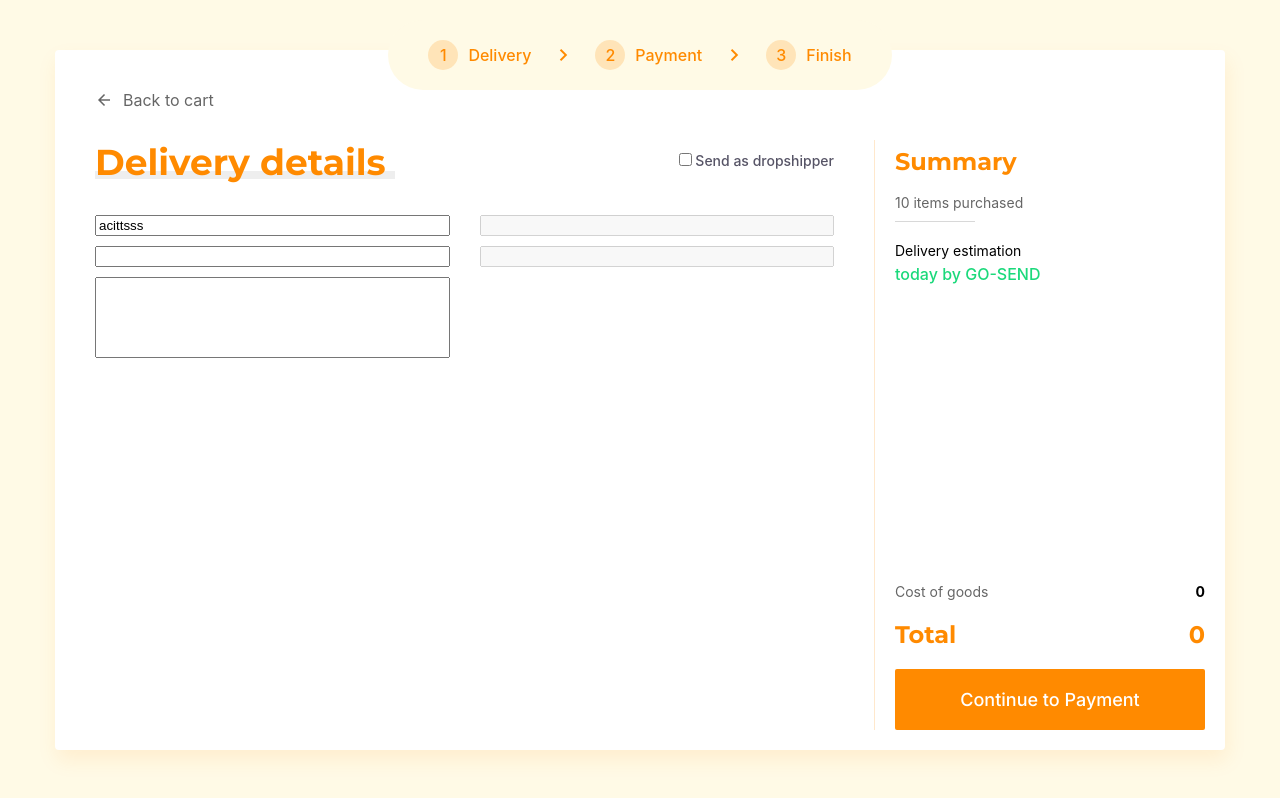
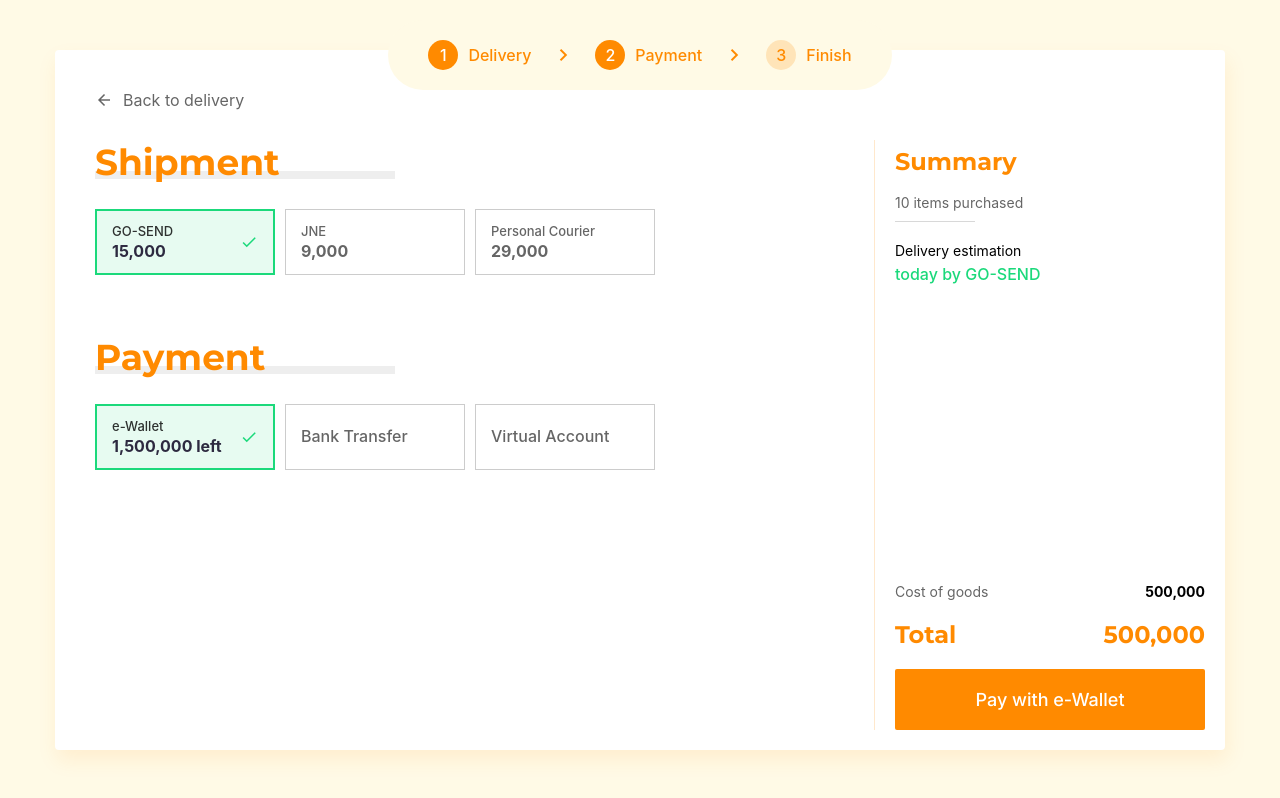
Before and after one commit to rasyidrmhd/Checkout-Simulation, a React (Create React App) app: page / in a window 1280 px wide. Built offline with nearby package versions, Linux system fonts and the light colour scheme.

Commit message:
added stepper and summary functionallity

```diff
--- a/src/App.js
+++ b/src/App.js
@@ -1,16 +1,14 @@
 import React from "react";
 import { useForm } from "react-hook-form";
-import { Text, Box, Form } from "./components";
+import { Box, Form } from "./components";
 import Delivery from "./components/Delivery";
-import Divider from "./components/Divider";
 import Finish from "./components/Finish";
-import Icon from "./components/Icon";
 import Shipment from "./components/Shipment";
 import Stepper from "./components/Stepper";
 import Summary from "./components/Summary";
 
 function App() {
-  const [step, setStep] = React.useState(1);
+  const [step, setStep] = React.useState(2);
   const {
     handleSubmit,
     formState: { errors },
@@ -19,11 +17,11 @@ function App() {
     watch,
   } = useForm({
     defaultValues: {
-      email: "acittsss",
+      email: "",
       phone: "",
       address: "",
-      shipment: "",
-      payment: "",
+      shipment: "GO-SEND",
+      payment: "e-Wallet",
       dropshipEnable: false,
       dropshipName: "",
       dropshipPhone: "",
@@ -39,12 +37,19 @@ function App() {
 
   return (
     <Box position="relative" backgroundColor="#fffae6" padding="50px 55px" minHeight="100vh" display="flex" justifyContent="center">
-      <Stepper />
+      <Stepper step={step} />
       <Form onSubmit={handleSubmit(onSubmit)} backgroundColor="white" borderRadius="4px" boxShadow="2px 10px 20px rgba(255, 138, 0, 0.1)" width="100%" display="flex">
-        <Delivery register={register} setValue={setValue} />
-        {/* <Shipment /> */}
-        {/* <Finish /> */}
-        <Summary field={field} errors={errors} />
+        {(() => {
+          switch (step) {
+            case 1:
+              return <Delivery field={field} register={register} setValue={setValue} />;
+            case 2:
+              return <Shipment field={field} setValue={setValue} />;
+            default:
+              return <Finish />;
+          }
+        })()}
+        <Summary field={field} errors={errors} step={step} setStep={setStep} />
       </Form>
     </Box>
   );
--- a/src/components/Delivery/index.js
+++ b/src/components/Delivery/index.js
@@ -3,13 +3,17 @@ import { Box, Input, Text, TextArea } from "..";
 import BackNavigation from "../BackNavigation";
 import StyledHeader from "../StyledHeader";
 
-const Delivery = ({ register, setValue }) => {
+const Delivery = ({ field, register, setValue }) => {
   const [checked, setChecked] = React.useState(false);
   const handleChange = (e) => {
     const { checked } = e.target;
+    setValue("dropshipEnable", checked);
     if (!checked) {
       setValue("dropshipName", "");
       setValue("dropshipPhone", "");
+      setValue("total", field.total - 5900);
+    } else {
+      setValue("total", field.total + 5900);
     }
     setChecked(checked);
   };
@@ -36,8 +40,8 @@ const Delivery = ({ register, setValue }) => {
             <TextArea rows={5} {...register("address", { required: true })} style={{ resize: "none" }}></TextArea>
           </Box>
           <Box display="flex" flexDirection="column" width="100%" gap="10px">
-            <Input type="text" {...register("dropshipName")} disabled={!checked} />
-            <Input type="number" {...register("dropshipPhone")} disabled={!checked} />
+            <Input type="text" {...register("dropshipName", { required: checked })} disabled={!checked} />
+            <Input type="number" {...register("dropshipPhone", { required: checked })} disabled={!checked} />
           </Box>
         </Box>
       </Box>
--- a/src/components/Shipment/ShipmentCard.js
+++ b/src/components/Shipment/ShipmentCard.js
@@ -2,7 +2,7 @@ import React from "react";
 import { Box, Text } from "..";
 import Icon from "../Icon";
 
-const ShipmentCard = ({ label, price, active }) => {
+const ShipmentCard = ({ label, price, active, setValue, field }) => {
   const [hover, setHover] = React.useState(false);
   return (
     <Box
@@ -16,13 +16,19 @@ const ShipmentCard = ({ label, price, active }) => {
       cursor="pointer"
       onMouseEnter={() => !active && setHover(true)}
       onMouseLeave={() => setHover(false)}
+      onClick={() => {
+        if (field === "shipment") {
+          setValue("shipment", label);
+        }
+        setValue(field, label);
+      }}
     >
       <Box display="flex" flexDirection="column" gap="2px">
         <Text fontWeight="500" fontSize={!price ? "16px" : "13px"} opacity={active ? "80%" : "60%"}>
           {label}
         </Text>
         <Text fontWeight="700" fontSize="16px" opacity={active ? "100%" : "60%"} color={active ? "#2D2A40" : "black"}>
-          {price}
+          {price.toLocaleString("en-US")} {label === "e-Wallet" && "left"}
         </Text>
       </Box>
       {active && <Icon icon="check" weight="400" size="18px" color="#1BD97B" />}
--- a/src/components/Shipment/index.js
+++ b/src/components/Shipment/index.js
@@ -4,7 +4,7 @@ import BackNavigation from "../BackNavigation";
 import StyledHeader from "../StyledHeader";
 import ShipmentCard from "./ShipmentCard";
 
-const Shipment = () => {
+const Shipment = ({ field, setValue }) => {
   return (
     <Box display="flex" flexDirection="column" gap="30px" height="100%" width="70%" padding="40px 40px 20px">
       <BackNavigation>Back to delivery</BackNavigation>
@@ -17,7 +17,7 @@ const Shipment = () => {
               { label: "JNE", price: 9000 },
               { label: "Personal Courier", price: 29000 },
             ].map((option, idx) => (
-              <ShipmentCard label={option.label} price={option.price} key={idx} />
+              <ShipmentCard label={option.label} price={option.price} key={idx} active={option.label === field.shipment} setValue={setValue} field="shipment" />
             ))}
           </Box>
         </Box>
@@ -25,11 +25,11 @@ const Shipment = () => {
           <StyledHeader>Payment</StyledHeader>
           <Box display="flex" gap="10px">
             {[
-              { label: "e-Wallet", price: "1500000 left" },
+              { label: "e-Wallet", price: 1500000 },
               { label: "Bank Transfer", price: "" },
               { label: "Virtual Account", price: "" },
             ].map((option, idx) => (
-              <ShipmentCard label={option.label} price={option.price} key={idx} />
+              <ShipmentCard label={option.label} price={option.price} key={idx} active={option.label === field.payment} setValue={setValue} field="payment" />
             ))}
           </Box>
         </Box>
--- a/src/components/Stepper.js
+++ b/src/components/Stepper.js
@@ -2,12 +2,12 @@ import React from "react";
 import { Box, Text } from ".";
 import Icon from "./Icon";
 
-const StepperGroup = ({ children, step, showArrow = true }) => {
+const StepperGroup = ({ children, step, active, showArrow = true }) => {
   return (
     <Box display="flex" gap="20px" alignItems="center">
       <Box display="flex" gap="10px" alignItems="center">
-        <Box width="30px" height="30px" display="flex" backgroundColor="#FFE4B8" borderRadius="100%" alignItems="center" justifyContent="center">
-          <Text fontSize="16px" fontWeight="500" color="#FF8A00">
+        <Box width="30px" height="30px" display="flex" backgroundColor={active ? "#FF8A00" : "#FFE4B8"} borderRadius="100%" alignItems="center" justifyContent="center">
+          <Text fontSize="16px" fontWeight="500" color={active ? "white" : "#FF8A00"}>
             {step}
           </Text>
         </Box>
@@ -20,11 +20,11 @@ const StepperGroup = ({ children, step, showArrow = true }) => {
   );
 };
 
-const Stepper = () => {
+const Stepper = ({ step }) => {
   return (
     <Box backgroundColor="#fffae6" padding="20px 40px" borderRadius="35px" display="flex" gap="20px" top="20px" position="absolute">
       {["Delivery", "Payment", "Finish"].map((text, idx) => (
-        <StepperGroup step={idx + 1} key={idx} showArrow={idx !== 2}>
+        <StepperGroup step={idx + 1} key={idx} showArrow={idx !== 2} active={step >= idx + 1}>
           {text}
         </StepperGroup>
       ))}
--- a/src/components/Summary/PriceItem.js
+++ b/src/components/Summary/PriceItem.js
@@ -8,7 +8,7 @@ const PriceItem = ({ label, price }) => {
         {label}
       </Text>
       <Text fontSize="14px" fontWeight="700">
-        {price}
+        {Number(price).toLocaleString("en-US")}
       </Text>
     </Box>
   );
--- a/src/components/Summary/index.js
+++ b/src/components/Summary/index.js
@@ -3,6 +3,18 @@ import { Box, Button, Text } from "..";
 import Divider from "../Divider";
 import DeliveryItem from "./DeliveryItem";
 import PriceItem from "./PriceItem";
+
+const estimate = {
+  "GO-SEND": "today",
+  JNE: "2 days",
+  "Personal Courier": "1 day",
+};
+
+const price = {
+  "GO-SEND": 15000,
+  JNE: 9000,
+  "Personal Courier": 29000,
+};
 
 const Summary = ({ field, errors, step, setStep }) => {
   return (
@@ -16,21 +28,23 @@ const Summary = ({ field, errors, step, setStep }) => {
           <Text fontSize="14px" fontWeight="400" opacity="60%">
             10 items purchased
           </Text>
-          <DeliveryItem label="Delivery estimation" value="today by GO-SEND" />
+          {step !== 1 && <DeliveryItem label="Delivery estimation" value={`${estimate[field.shipment]} by ${field.shipment}`} />}
+          {step === 3 && <DeliveryItem label="Payment Method" value={field.payment} />}
         </Box>
         <Box display="flex" flexDirection="column" gap="20px">
           <Box display="flex" flexDirection="column" gap="10px">
-            <PriceItem label="Cost of goods" price="0" />
+            <PriceItem label="Cost of goods" price={500000} />
+            {field.dropshipEnable && <PriceItem label="Dropshipping Fee" price={5900} />}
           </Box>
           <Box display="flex" justifyContent="space-between">
             <Text fontSize="24px" color="#FF8A00" fontFamily="montserrat" fontWeight="700">
               Total
             </Text>
             <Text fontSize="24px" color="#FF8A00" fontFamily="montserrat" fontWeight="700">
-              0
+              {field.total.toLocaleString("en-US")}
             </Text>
           </Box>
-          <Button block={true}>Continue to Payment</Button>
+          {step !== 3 && <Button block={true}>{step === 1 ? "Continue to Payment" : `Pay with ${field.payment}`}</Button>}
         </Box>
       </Box>
     </Box>
```
